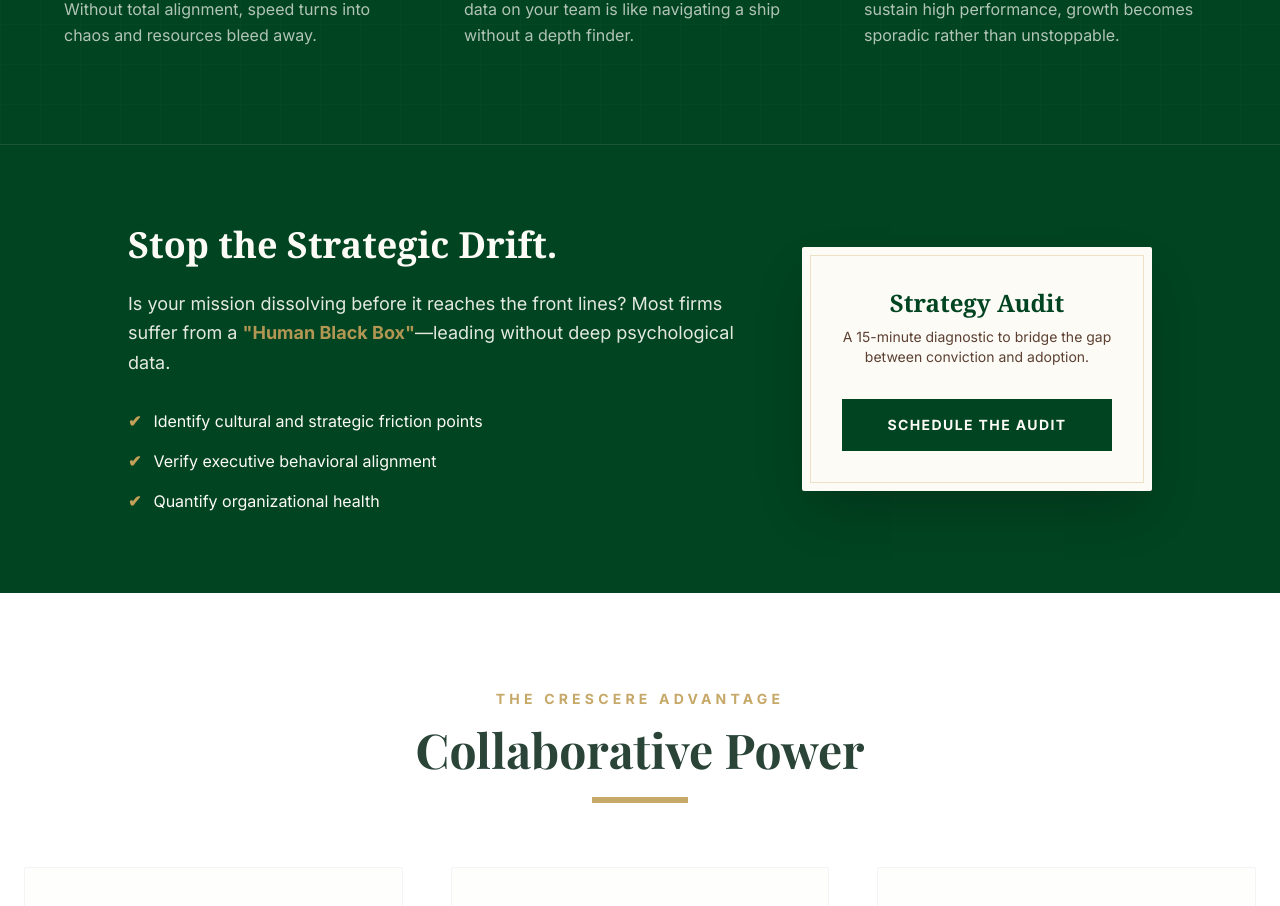
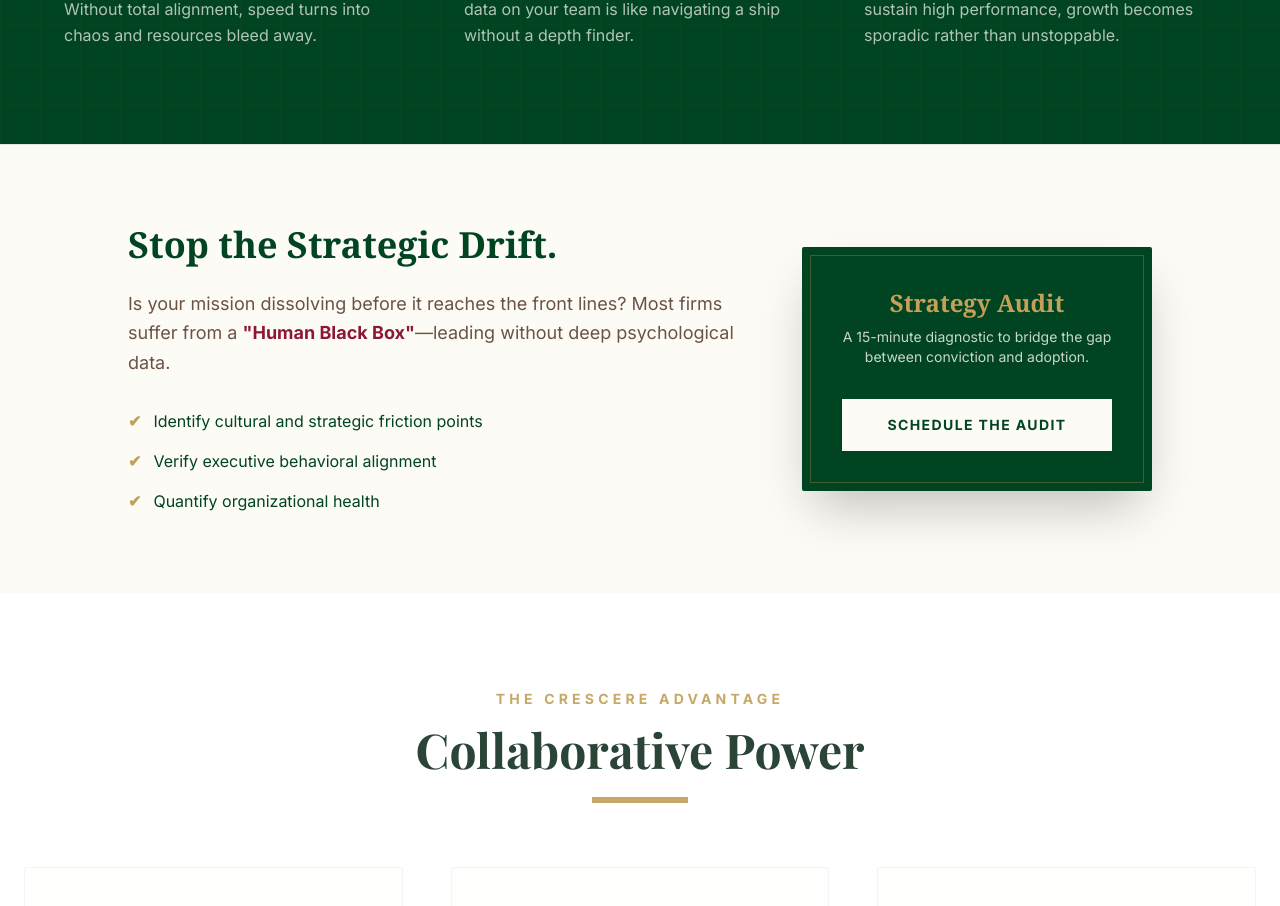
Before and after one commit to mreneislas1977/GitHub-CrescereStategies, a Next.js app: page / in a window 1280 px wide. Shown: the part 1414-2320 px from the top of the page. Built offline with nearby package versions, Linux system fonts and the light colour scheme; a web font is replaced by a local one.

Commit message:
Update StrategyAudit.tsx

```diff
--- a/src/app/StrategyAudit.tsx
+++ b/src/app/StrategyAudit.tsx
@@ -1,22 +1,23 @@
 'use client';
 import React from 'react';
-import { useModal } from './ModalContext'; // <--- Import the hook
+import { useModal } from './ModalContext'; // <--- Connects to the Global Modal
 
 const StrategyAudit = () => {
-  const { openModal } = useModal(); // <--- Get the "switch"
+  const { openModal } = useModal(); // <--- Get the "switch" to open the popup
 
   return (
-    <section className="bg-[#014421] text-[#fdfbf5] py-20 px-6 border-t border-[#fdfbf5]/10">
+    // CHANGE 1: Background is now Cream (#fdfbf5) instead of Green
+    <section className="bg-[#fdfbf5] text-[#014421] py-20 px-6 border-t border-[#014421]/10">
       <div className="container mx-auto max-w-5xl flex flex-wrap items-center gap-12">
 
         {/* LEFT: Text Content */}
         <div className="flex-1 min-w-[300px]">
-          <h2 className="text-3xl md:text-4xl font-serif font-bold mb-6 leading-tight">
+          <h2 className="text-3xl md:text-4xl font-serif font-bold mb-6 leading-tight text-[#014421]">
             Stop the Strategic Drift.
           </h2>
-          <p className="text-lg opacity-90 leading-relaxed mb-8">
+          <p className="text-lg opacity-90 leading-relaxed mb-8 text-[#5c4033]">
             Is your mission dissolving before it reaches the front lines?
-            Most firms suffer from a <strong className="text-[#C5A059]">"Human Black Box"</strong>—leading without deep psychological data.
+            Most firms suffer from a <strong className="text-[#800020]">"Human Black Box"</strong>—leading without deep psychological data.
           </p>
           <ul className="space-y-4">
             <li className="flex items-center gap-3">
@@ -34,19 +35,23 @@ const StrategyAudit = () => {
           </ul>
         </div>
 
-        {/* RIGHT: The "Card" */}
-        <div className="flex-shrink-0 w-full md:w-[350px] bg-[#fdfbf5] text-[#014421] p-10 rounded-sm text-center shadow-2xl relative">
+        {/* RIGHT: The "Card" is now Green (High Contrast against the cream background) */}
+        <div className="flex-shrink-0 w-full md:w-[350px] bg-[#014421] text-[#fdfbf5] p-10 rounded-sm text-center shadow-2xl relative">
+
+          {/* Decorative Gold Border */}
           <div className="absolute top-2 left-2 right-2 bottom-2 border border-[#C5A059]/30 pointer-events-none"></div>
 
-          <h3 className="text-2xl font-serif font-bold mb-2 relative z-10">Strategy Audit</h3>
-          <p className="text-sm text-[#5c4033] mb-8 relative z-10">
+          <h3 className="text-2xl font-serif font-bold mb-2 relative z-10 text-[#C5A059]">
+            Strategy Audit
+          </h3>
+          <p className="text-sm text-[#fdfbf5]/80 mb-8 relative z-10">
             A 15-minute diagnostic to bridge the gap between conviction and adoption.
           </p>
 
           {/* BUTTON: Triggers the GLOBAL Modal */}
           <button
-            onClick={openModal} // <--- Calls the global popup
-            className="w-full block bg-[#014421] hover:bg-[#022c16] text-[#fdfbf5] py-4 px-6 font-bold text-sm uppercase tracking-widest transition-colors relative z-10"
+            onClick={openModal}
+            className="w-full block bg-[#fdfbf5] hover:bg-[#C5A059] text-[#014421] py-4 px-6 font-bold text-sm uppercase tracking-widest transition-colors relative z-10"
           >
             Schedule the Audit
           </button>
```
